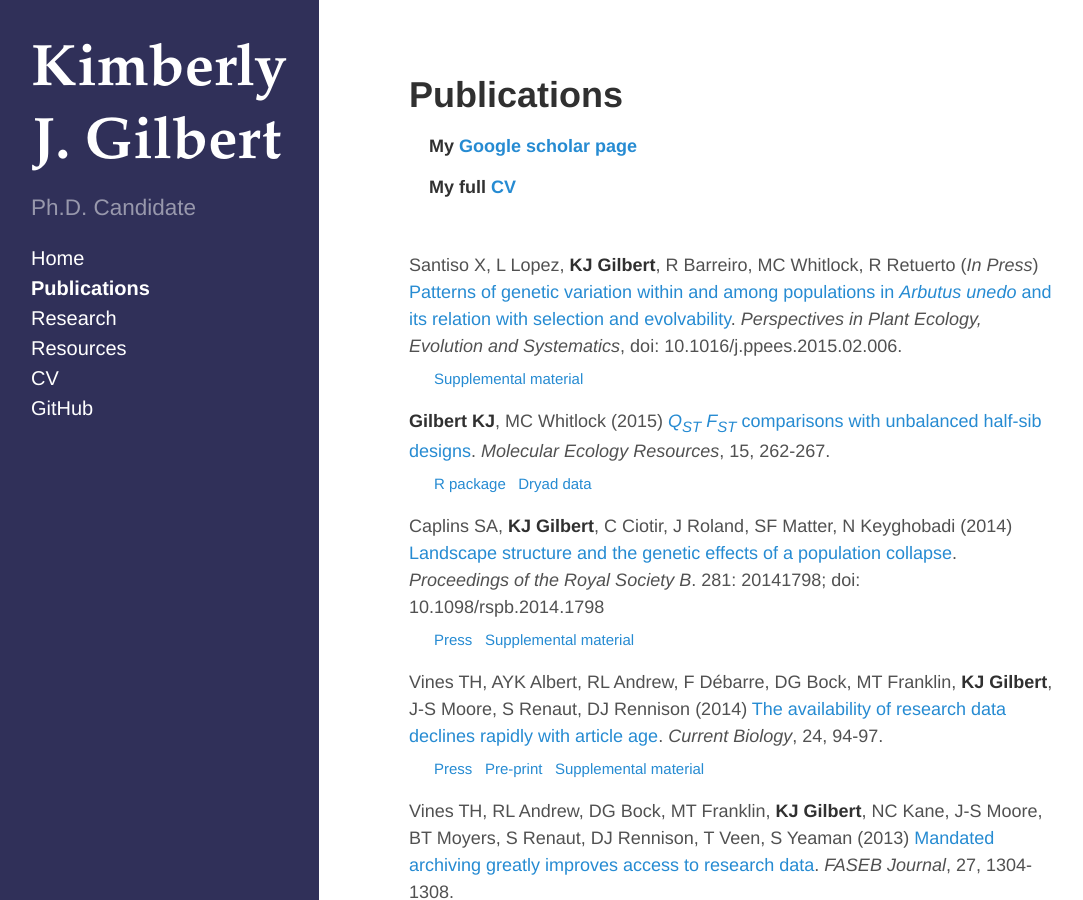
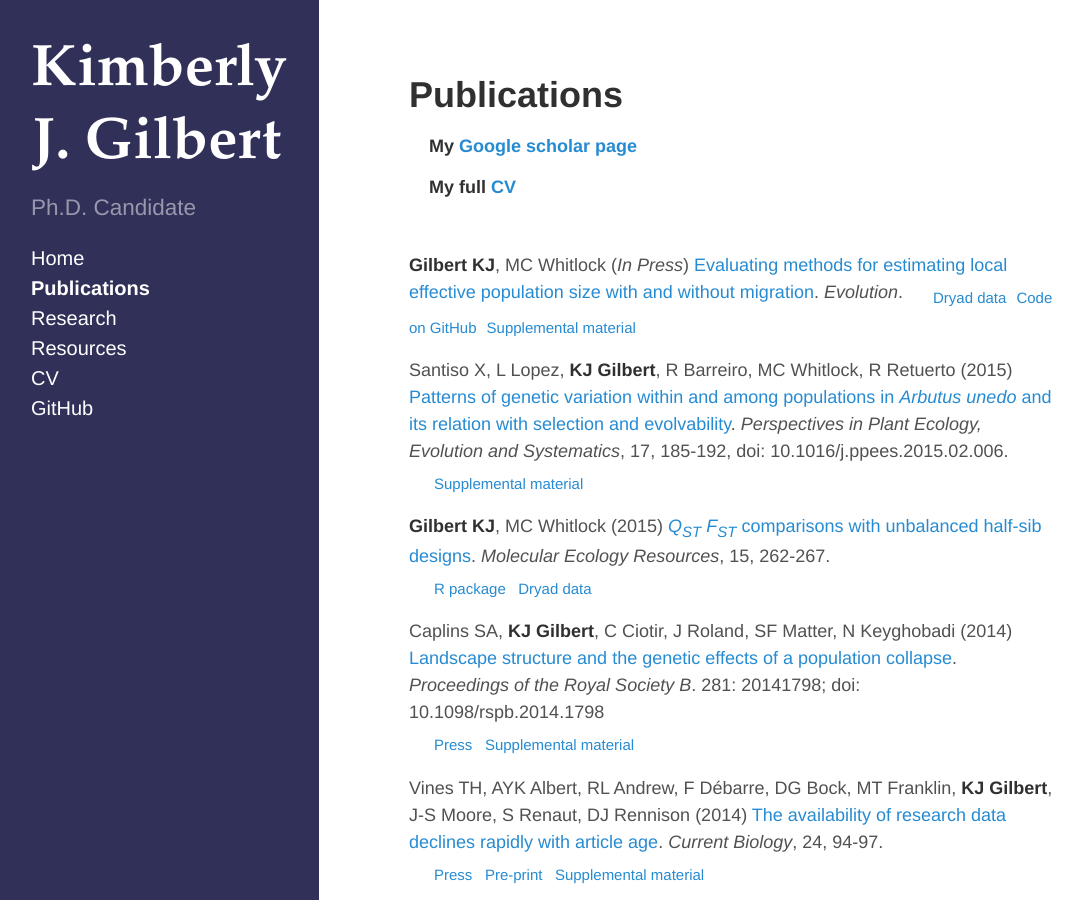
Before and after one commit to kjgilbert/kjgilbert.github.io, a Jekyll site: the page built from publications.md, in a window 1280 px wide and 900 px high. Shown: the whole window, without its empty margins (5-1088 px from the left). Built offline with Jekyll 4.4.1, drawn with Linux system fonts in a browser that asks for light colours; Markdown is read by kramdown in place of the engine named in the settings.

Commit message:
update with Ne paper

```diff
--- a/publications.md
+++ b/publications.md
@@ -9,7 +9,10 @@ title: Publications
 &nbsp;
 
 
-Santiso X, L Lopez, **KJ Gilbert**, R Barreiro, MC Whitlock, R Retuerto (*In Press*) [Patterns of genetic variation within and among populations in *Arbutus unedo* and its relation with selection and evolvability](http://www.sciencedirect.com/science/article/pii/S1433831915000190). *Perspectives in Plant Ecology, Evolution and Systematics*, doi: 10.1016/j.ppees.2015.02.006.
+**Gilbert KJ**, MC Whitlock (*In Press*) [Evaluating methods for estimating local effective population size with and without migration](). *Evolution*.
+&nbsp;&nbsp;&nbsp;&nbsp; <sub>[Dryad data](http://datadryad.org/resource/doi:10.5061/dryad.3r651)</sub> &nbsp;<sub>[Code on GitHub](https://github.com/kjgilbert/NeEstimation_Param-Conversion-Analysis)</sub> &nbsp;<sub>[Supplemental material]()</sub>
+
+Santiso X, L Lopez, **KJ Gilbert**, R Barreiro, MC Whitlock, R Retuerto (2015) [Patterns of genetic variation within and among populations in *Arbutus unedo* and its relation with selection and evolvability](http://www.sciencedirect.com/science/article/pii/S1433831915000190). *Perspectives in Plant Ecology, Evolution and Systematics*, 17, 185-192, doi: 10.1016/j.ppees.2015.02.006.
 &nbsp;&nbsp;&nbsp;&nbsp; <sub>[Supplemental material](http://www.sciencedirect.com/science?_ob=MiamiMultiMediaURL&_method=helpContent&_fileExtension=docx&md5=f8e6c4ac22643002a1f51925e52db407)</sub>
 
 **Gilbert KJ**, MC Whitlock (2015) [*Q<sub>ST</sub>* *F<sub>ST</sub>* comparisons with unbalanced half-sib designs](http://onlinelibrary.wiley.com/doi/10.1111/1755-0998.12303/abstract). *Molecular Ecology Resources*, 15, 262-267.
```
Also changed, not shown: resources.md (+3 -0 lines), 1 other file.
